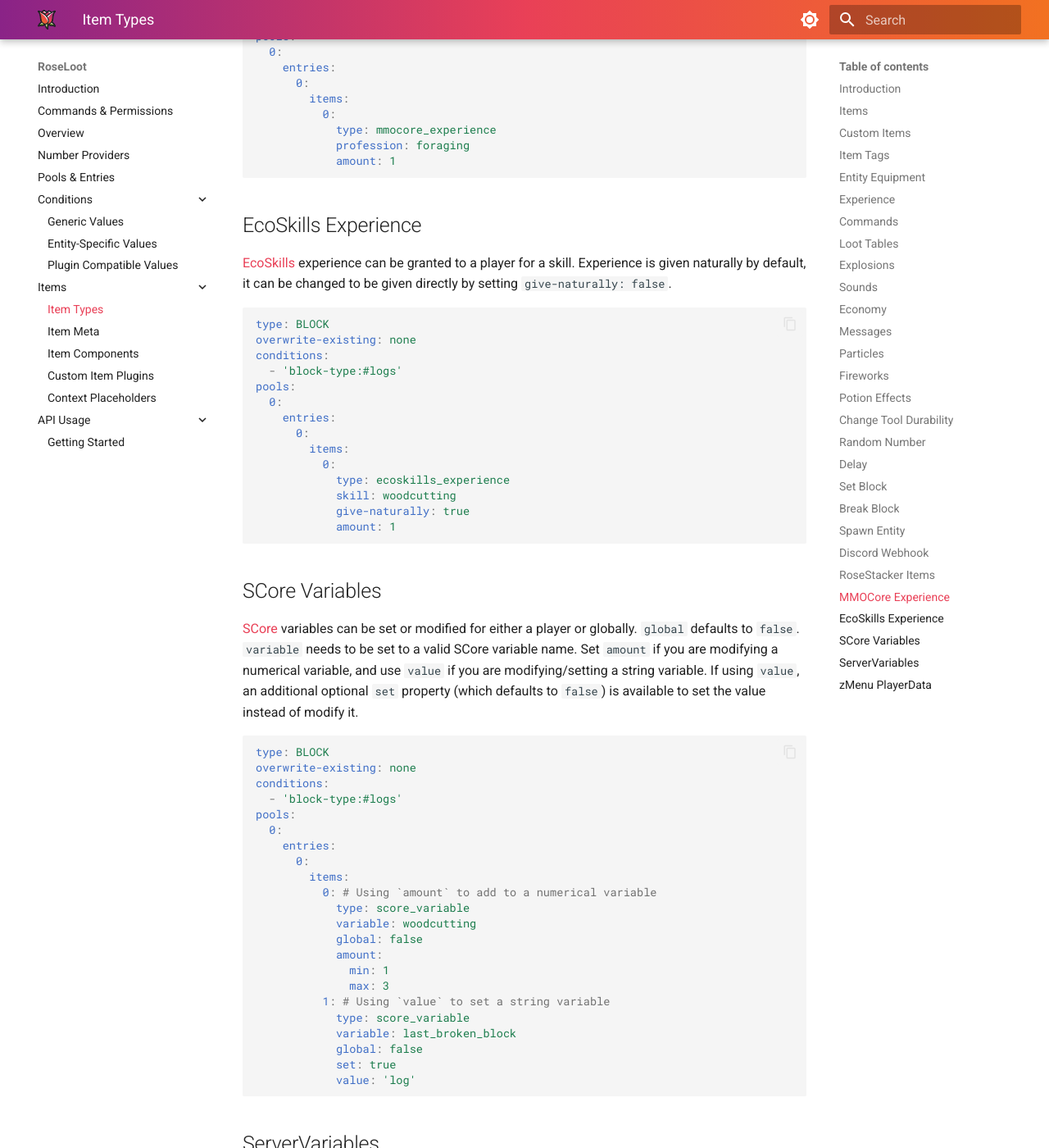
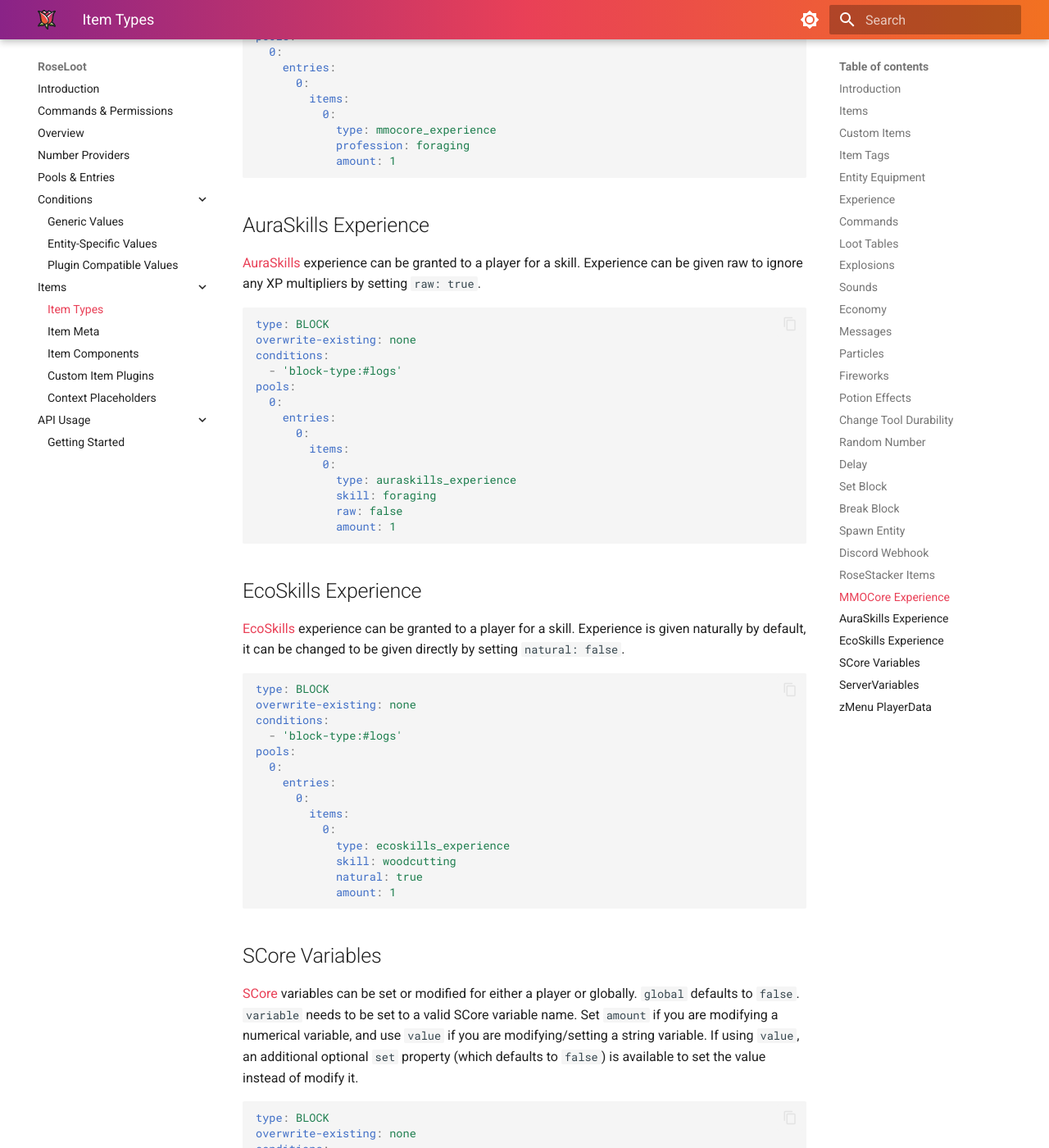
Before and after one commit to Rosewood-Development/RoseWiki, an MkDocs documentation site: the page built from docs/RoseLoot/item-types.md, in a window 1280 px wide and 1400 px high, scrolled down 13228 px. Shown: the whole window at 82% size. Built offline with MkDocs 1.6.1 and Material for MkDocs 9.7.7, drawn with Linux system fonts in a browser that asks for light colours.

Commit message:
Add RoseLoot auraskills_experience loot item, fix typo

````diff
--- a/docs/RoseLoot/item-types.md
+++ b/docs/RoseLoot/item-types.md
@@ -525,7 +525,7 @@ pools:
 ```
 
 ## MMOCore Experience
-[MMOCore](https://www.spigotmc.org/resources/70575/) experience can be granted to a player for either a profession's experience or global experience. The `profession` value is optional and will apply globally if not provided.
+[MMOCore](https://www.spigotmc.org/resources/70575/) experience can be granted to a player for either a profession's experience or global experience.  The `profession` value is optional and will apply globally if not provided.
 ```yaml
 type: BLOCK
 overwrite-existing: none
@@ -542,8 +542,27 @@ pools:
             amount: 1
 ```
 
+## AuraSkills Experience
+[AuraSkills](https://modrinth.com/plugin/auraskills) experience can be granted to a player for a skill.  Experience can be given raw to ignore any XP multipliers by setting `raw: true`.
+```yaml
+type: BLOCK
+overwrite-existing: none
+conditions:
+  - 'block-type:#logs'
+pools:
+  0:
+    entries:
+      0:
+        items:
+          0:
+            type: auraskills_experience
+            skill: foraging
+            raw: false
+            amount: 1
+```
+
 ## EcoSkills Experience
-[EcoSkills](https://www.spigotmc.org/resources/95541/) experience can be granted to a player for a skill.  Experience is given naturally by default, it can be changed to be given directly by setting `give-naturally: false`.
+[EcoSkills](https://www.spigotmc.org/resources/95541/) experience can be granted to a player for a skill.  Experience is given naturally by default, it can be changed to be given directly by setting `natural: false`.
 ```yaml
 type: BLOCK
 overwrite-existing: none
@@ -557,7 +576,7 @@ pools:
           0:
             type: ecoskills_experience
             skill: woodcutting
-            give-naturally: true
+            natural: true
             amount: 1
 ```
 
````
